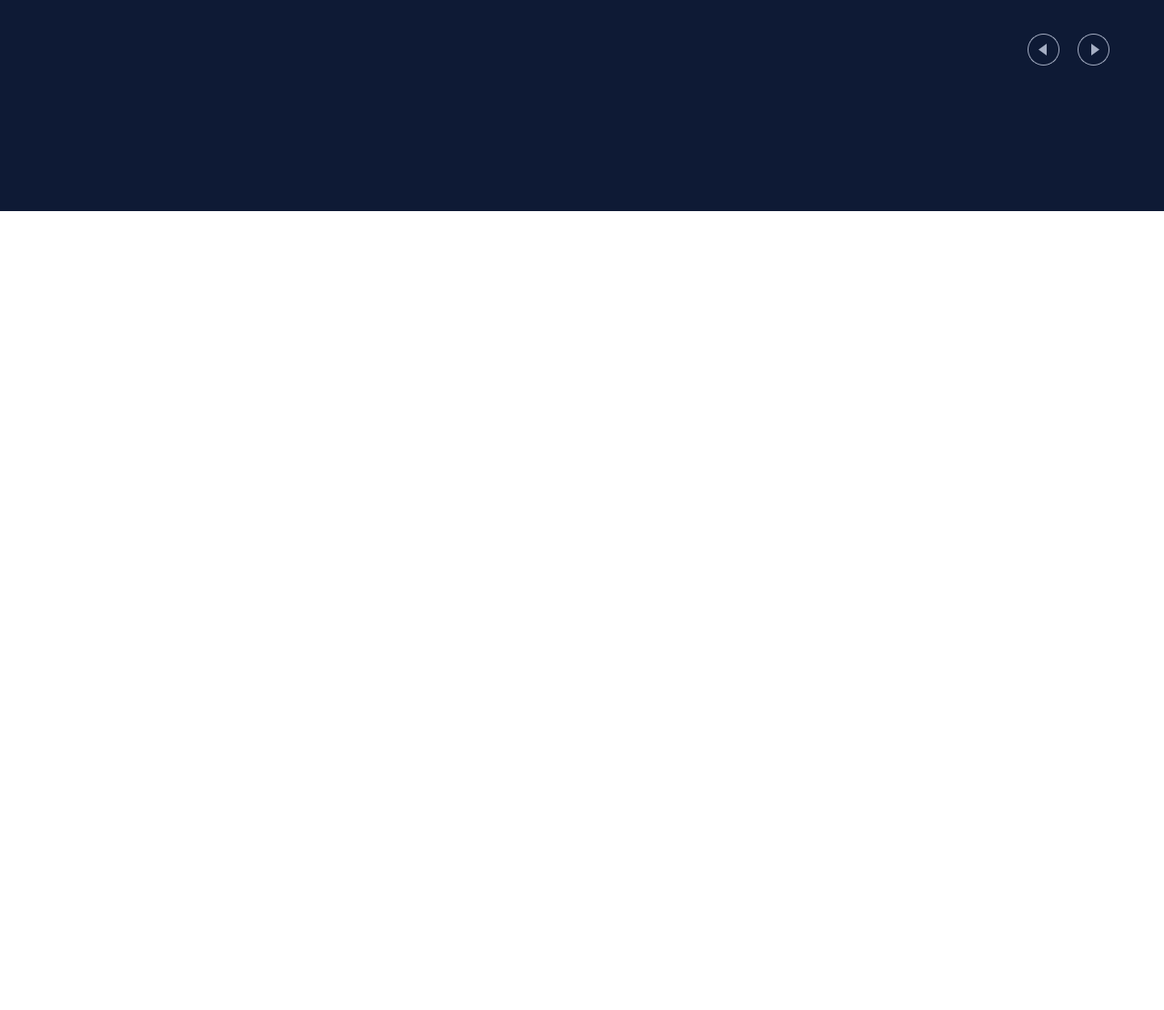
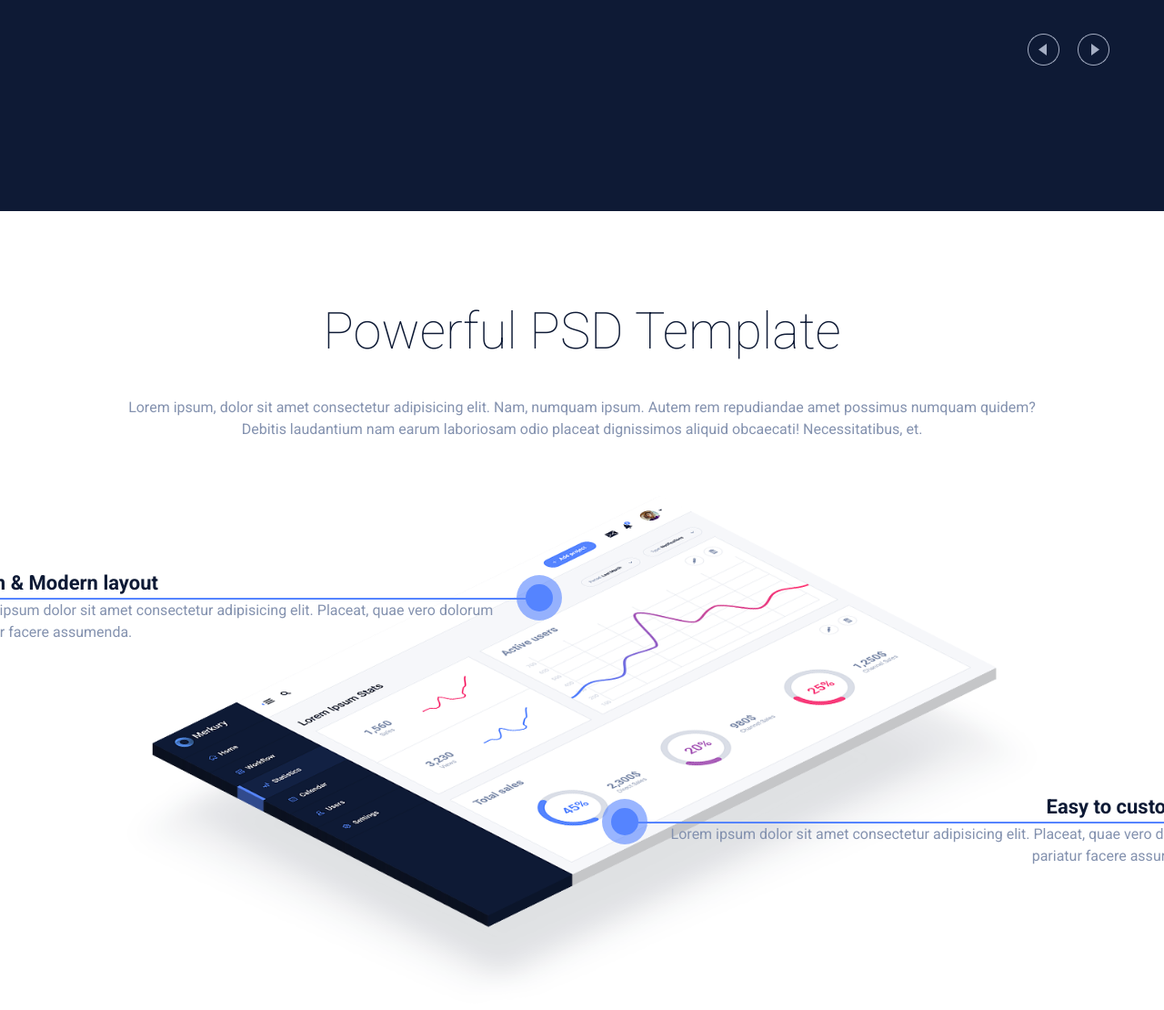
Before and after one commit to alexichkuznetsov/merkury-landing, a website: page index.html in a window 1280 px wide. Shown: the part 3518-4628 px from the top of the page at 91% size. Before the commit the page ends 3750 px from the top, so only its background shows below. Drawn offline with Linux system fonts and the light colour scheme.

Commit message:
Added preview section

```diff
--- a/index.html
+++ b/index.html
@@ -299,6 +299,40 @@
                     </div>
                 </div>
             </section>
+
+            <section class="section-preview">
+                <h2 class="section-heading u-mb-2">Powerful PSD Template</h2>
+                <p class="paragraph">
+                    Lorem ipsum, dolor sit amet consectetur adipisicing elit.
+                    Nam, numquam ipsum. Autem rem repudiandae amet possimus
+                    numquam quidem? Debitis laudantium nam earum laboriosam odio
+                    placeat dignissimos aliquid obcaecati! Necessitatibus, et.
+                </p>
+
+                <div class="preview">
+                    <img
+                        src="img/screen-mockup.png"
+                        alt="Merkury Screen Mockup"
+                        class="preview__image"
+                    />
+                    <div class="preview__label preview__label--first">
+                        <h3 class="preview__title">Clean & Modern layout</h3>
+                        <p class="preview__paragraph">
+                            Lorem ipsum dolor sit amet consectetur adipisicing
+                            elit. Placeat, quae vero dolorum pariatur facere
+                            assumenda.
+                        </p>
+                    </div>
+                    <div class="preview__label preview__label--second">
+                        <h3 class="preview__title">Easy to customize</h3>
+                        <p class="preview__paragraph">
+                            Lorem ipsum dolor sit amet consectetur adipisicing
+                            elit. Placeat, quae vero dolorum pariatur facere
+                            assumenda.
+                        </p>
+                    </div>
+                </div>
+            </section>
         </main>
     </body>
 </html>
--- a/scss/_variables.scss
+++ b/scss/_variables.scss
@@ -4,6 +4,7 @@ $color-white: #fff;
 
 // Font colors
 $color-blue-1: #5584ff;
+$color-blue-2: #99b5ff;
 
 $color-blue-dark-1: #0e1a35;
 $color-blue-dark-2: #233a72;
--- a/scss/main.scss
+++ b/scss/main.scss
@@ -369,3 +369,79 @@ body {
         right: -4.2rem;
     }
 }
+.section-preview {
+    padding: 9rem 0;
+    text-align: center;
+    & > .paragraph {
+        max-width: 100rem;
+        margin: 0 auto;
+        margin-bottom: 6rem;
+    }
+}
+.preview {
+    position: relative;
+    max-width: 100rem;
+    margin: 0 auto;
+    &__image {
+        display: block;
+        width: 100%;
+        margin: 0 auto;
+    }
+    &__label {
+        position: absolute;
+        width: 64rem;
+        &::before,
+        &::after {
+            content: '';
+            display: block;
+            position: absolute;
+            border-radius: 50%;
+        }
+        &::before {
+            width: 3rem;
+            height: 3rem;
+            background-color: $color-blue-1;
+            z-index: 1;
+        }
+        &::after {
+            width: 5rem;
+            height: 5rem;
+            background-color: rgba($color-blue-1, 0.6);
+        }
+        &--first {
+            top: 8rem;
+            right: 55rem;
+            text-align: left;
+            &::before {
+                top: 1.8rem;
+                right: -1.8rem;
+            }
+            &::after {
+                top: 0.8rem;
+                right: -2.8rem;
+            }
+        }
+        &--second {
+            bottom: 15rem;
+            left: 55rem;
+            text-align: right;
+            &::before {
+                top: 1.8rem;
+                left: -1.8rem;
+            }
+            &::after {
+                top: 0.8rem;
+                left: -2.8rem;
+            }
+        }
+    }
+    &__title {
+        font-size: 2.2rem;
+        color: $color-primary;
+        border-bottom: 2px solid $color-blue-1;
+    }
+    &__paragraph {
+        font-size: 1.6rem;
+        color: $color-blue-light-2;
+    }
+}
```
Also changed, not shown: css/style.css, img/screen-mockup.png (added).
